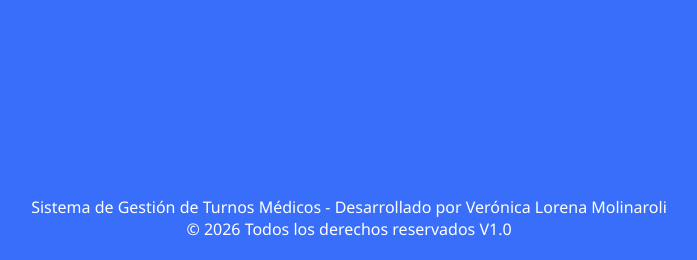
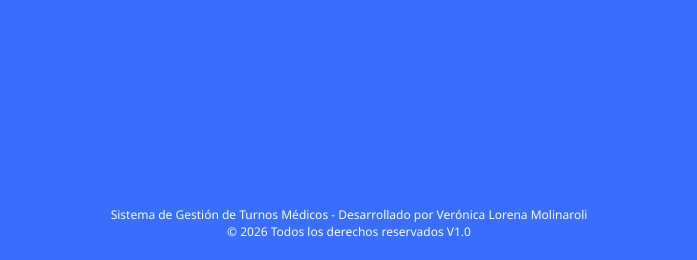
Before and after one commit to LoreMoli22/Sistema_Gestion_Turnos_Medicos, a Django app: page / in a window 1280 px wide. Shown: the part 540-800 px from the top of the page, without its empty margins (291-988 px from the left). Run offline with Django 5.2, Linux system fonts and the light colour scheme.

Commit message:
cambio de tamaño nombre desarrollador

```diff
--- a/turnos/templates/turnos/eleccion_portal.html
+++ b/turnos/templates/turnos/eleccion_portal.html
@@ -76,7 +76,7 @@
         <a href="{% url 'ingreso_profesional' %}" class="btn-portal">Portal del Profesional</a>
     </div>
 
-    <footer style="background-color: #386EF9; color: white; padding: 20px; text-align: center; margin-top: auto; width: 100%;">
+    <footer style="background-color: #386EF9; color: white; padding: 20px; text-align: center; margin-top: auto; width: 100%; font-size: 12px;">
         <p>Sistema de Gestión de Turnos Médicos - Desarrollado por Verónica Lorena Molinaroli</p>
         <p>© 2026 Todos los derechos reservados V1.0</p>
     </footer>
--- a/turnos/templates/turnos/ingreso_paciente.html
+++ b/turnos/templates/turnos/ingreso_paciente.html
@@ -233,7 +233,7 @@
     }
     </script>
 
-    <footer style="background-color: #386EF9; color: white; padding: 20px; text-align: center; margin-top: auto; width: 100%;">
+    <footer style="background-color: #386EF9; color: white; padding: 20px; text-align: center; margin-top: auto; width: 100%; font-size: 12px;">
         <p>Sistema de Gestión de Turnos Médicos - Desarrollado por Verónica Lorena Molinaroli</p>
         <p>© 2026 Todos los derechos reservados V1.0</p>
     </footer>
--- a/turnos/templates/turnos/ingreso_profesional.html
+++ b/turnos/templates/turnos/ingreso_profesional.html
@@ -234,7 +234,7 @@
     }
     </script>
 
-    <footer style="background-color: #386EF9; color: white; padding: 20px; text-align: center; margin-top: auto; width: 100%;">
+    <footer style="background-color: #386EF9; color: white; padding: 20px; text-align: center; margin-top: auto; width: 100%; font-size: 12px;">
         <p>Sistema de Gestión de Turnos Médicos - Desarrollado por Verónica Lorena Molinaroli</p>
         <p>© 2026 Todos los derechos reservados V1.0</p>
     </footer>
--- a/turnos/templates/turnos/inicio.html
+++ b/turnos/templates/turnos/inicio.html
@@ -92,7 +92,7 @@
         </div>
 
 
-    <footer style="background-color: #386EF9; color: white; padding: 20px; text-align: center; margin-top: auto; width: 100%;">
+    <footer style="background-color: #386EF9; color: white; padding: 20px; text-align: center; margin-top: auto; width: 100%; font-size: 12px;">
         <p>Sistema de Gestión de Turnos Médicos - Desarrollado por Verónica Lorena Molinaroli</p>
         <p>© 2026 Todos los derechos reservados V1.0</p>
     </footer>
--- a/turnos/templates/turnos/registro_paciente.html
+++ b/turnos/templates/turnos/registro_paciente.html
@@ -221,7 +221,7 @@
     }
     </script>
 
-    <footer style="background-color: #386EF9; color: white; padding: 20px; text-align: center; margin-top: auto; width: 100%;">
+    <footer style="background-color: #386EF9; color: white; padding: 20px; text-align: center; margin-top: auto; width: 100%; font-size: 12px;">
         <p>Sistema de Gestión de Turnos Médicos - Desarrollado por Verónica Lorena Molinaroli</p>
         <p>© 2026 Todos los derechos reservados V1.0</p>
     </footer>
--- a/turnos/templates/turnos/registro_profesional.html
+++ b/turnos/templates/turnos/registro_profesional.html
@@ -232,7 +232,7 @@
     }
     </script>
 
-    <footer style="background-color: #386EF9; color: white; padding: 20px; text-align: center; margin-top: auto; width: 100%;">
+    <footer style="background-color: #386EF9; color: white; padding: 20px; text-align: center; margin-top: auto; width: 100%; font-size: 12px;">
         <p>Sistema de Gestión de Turnos Médicos - Desarrollado por Verónica Lorena Molinaroli</p>
         <p>© 2026 Todos los derechos reservados V1.0</p>
     </footer>
```
